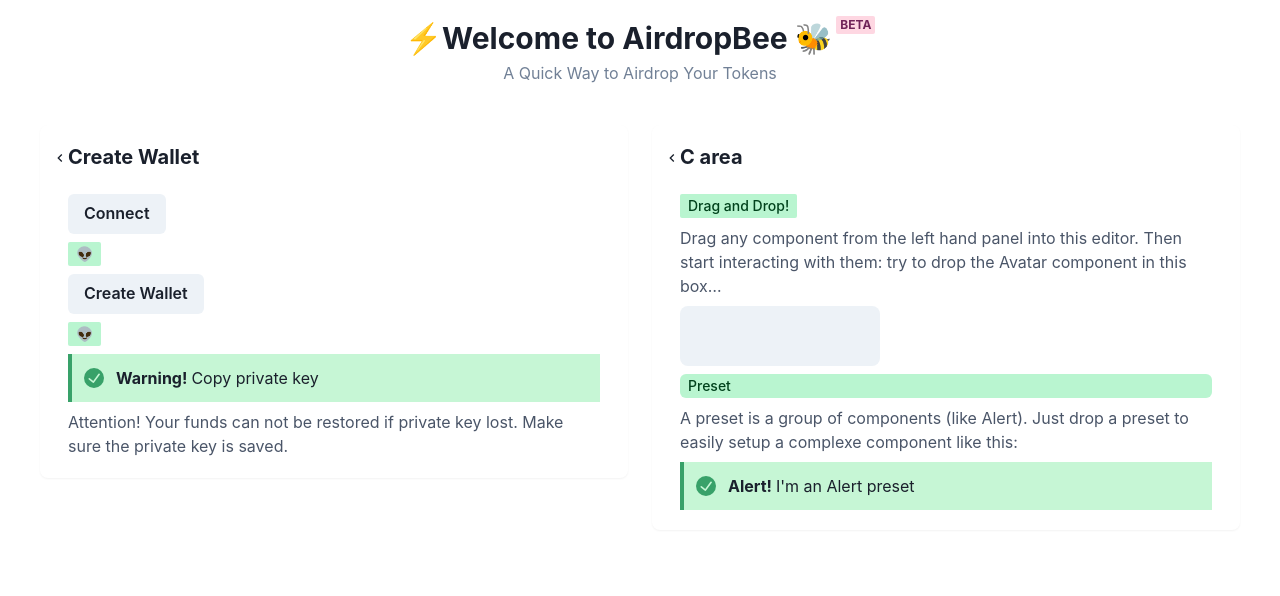
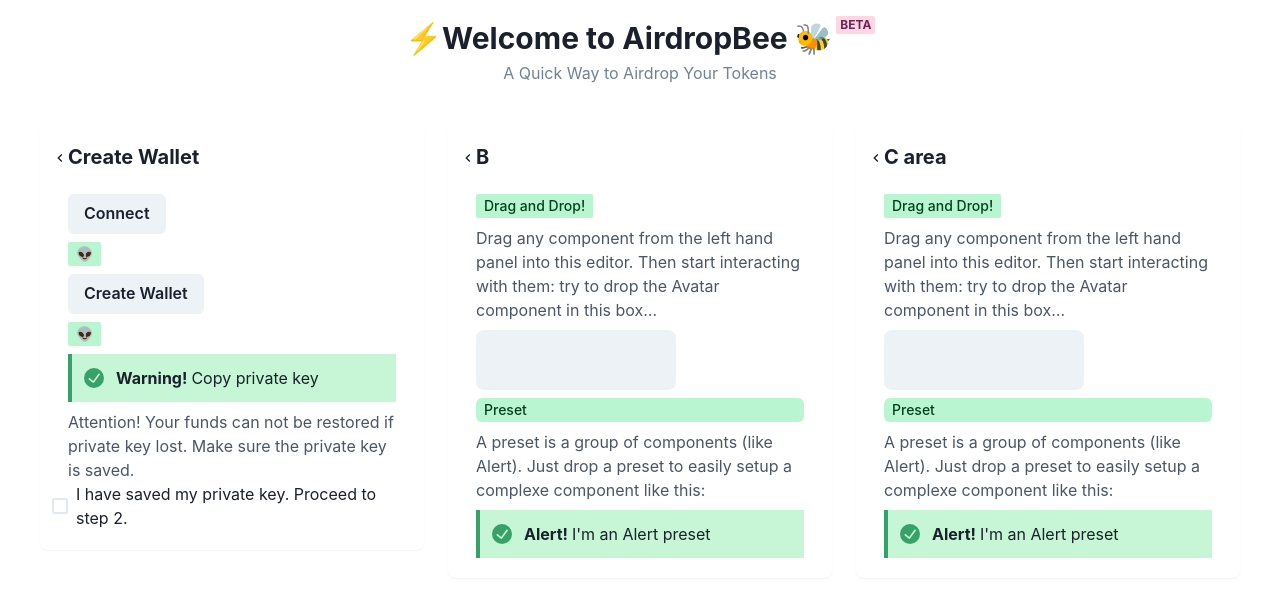
Before and after one commit to mingderwang/airdropming, a React (Create React App) app in the folder src/: page / in a window 1280 px wide. Shown: the top 596 px of the page. Built offline with nearby package versions, Linux system fonts and the light colour scheme.

Commit message:
ok for Step 2

```diff
--- a/src/App.js
+++ b/src/App.js
@@ -1,4 +1,4 @@
-import React from "react";
+import React, { useState } from "react";
 import truncateEthAddress from "truncate-eth-address";
 import {
   Sdk,
@@ -16,6 +16,7 @@
   useBoolean,
   ChakraProvider,
   Box,
+  Checkbox,
   Button,
   Image,
   Badge,
@@ -50,7 +51,7 @@
   const [privateKey, setPrivateKey] = useControllableState({
     defaultValue: "👽",
   });
-  const [step2, setStep2] = useBoolean();
+  const [step2, setStep2] = useState(true);
   async function connect() {
     if (!MetaMaskWalletProvider.detect()) {
       console.log("MetaMask not detected");
@@ -73,8 +74,7 @@
     const privateKey = randomPrivateKey();
     setPrivateKey(privateKey);
     paymentHub = new Sdk(privateKey, {});
-
-    console.log("payment hub", output);
+    setStep2(false);
   }
 
   return (
@@ -186,6 +186,9 @@
                 </Text>
               </Stack>
             </Stack>
+            <Checkbox onChange={(e) => setStep2(e.target.checked)}>
+              I have saved my private key. Proceed to step 2.
+            </Checkbox>
           </Box>
         </Stack>
         {step2 && (
```
